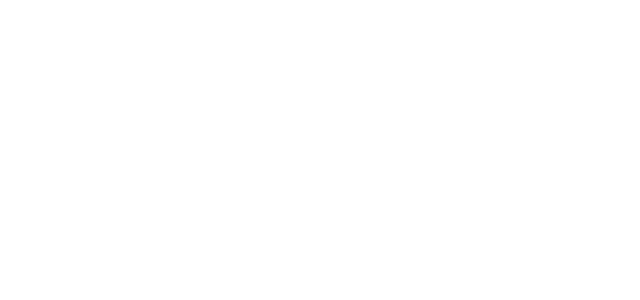
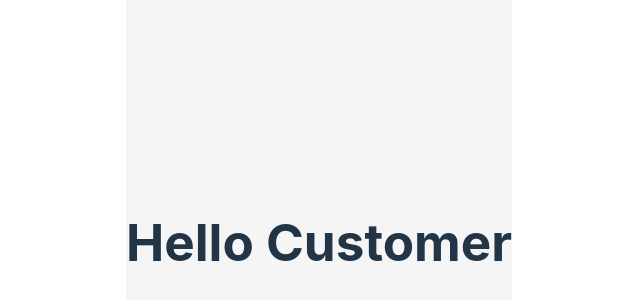
Before and after one commit to Valiantic/RENM-Login-and-Signup-System, a React (Vite) app in the folder frontend/: page /customer in a window 1280 px wide. Before the commit this address had no page. Shown: the part 158-458 px from the top of the page, without its empty margins (244-884 px from the left). Built offline with nearby package versions, Linux system fonts and the light colour scheme.

Commit message:
Add 404 page for error route and style admin and customer page

```diff
--- a/frontend/src/App.jsx
+++ b/frontend/src/App.jsx
@@ -3,6 +3,9 @@ import { BrowserRouter as Router, Route, Routes, Link } from 'react-router-dom';
 import Signup from './components/Signup';
 import Login from './components/Login';
 import Home from './components/Home';
+import Customer from './components/Customer';
+import Admin from './components/Admin';
+import Error from './components/Error';
 
 function App() {
   return (
@@ -11,7 +14,10 @@ function App() {
         <Routes>
           <Route path="/signup" element={<Signup />} />
           <Route path="/login" element={<Login />} />
+          <Route path="/customer" element={<Customer />} />
+          <Route path="/admin" element={<Admin />} />
           <Route path="/" element={<Home />} />
+          <Route path="/*" element={<Error />} />
         </Routes>
       </div>
     </Router>
--- /dev/null
+++ b/frontend/src/assets/css/Admin.css
@@ -0,0 +1,9 @@
+.admincontainer {
+    display: flex;
+    flex-direction: column;
+    justify-content: center;
+    align-items: center;
+    height: 100vh;
+    background-color: #f5f5f5;
+    margin-left: 370px;
+}
--- /dev/null
+++ b/frontend/src/assets/css/Customer.css
@@ -0,0 +1,9 @@
+.customercontainer{
+    display: flex;
+    flex-direction: column;
+    justify-content: center;
+    align-items: center;
+    height: 100vh;
+    background-color: #f5f5f5;
+    margin-left: 370px;
+}
--- a/frontend/src/assets/css/Home.css
+++ b/frontend/src/assets/css/Home.css
@@ -7,3 +7,13 @@
     background-color: #f5f5f5;
     margin-left: 470px;
 }
+
+.error{
+    display: flex;
+    flex-direction: column;
+    justify-content: center;
+    align-items: center;
+    height: 100vh;
+    background-color: #f5f5f5;
+    margin-left: 470px;
+}
--- a/frontend/src/components/Admin.jsx
+++ b/frontend/src/components/Admin.jsx
@@ -1,8 +1,9 @@
 import React from 'react';
+import '../assets/css/admin.css';
 
 function Admin() {
   return (
-    <div>
+    <div className='admincontainer'>
       <h1>Hello Admin</h1>
     </div>
   );
--- a/frontend/src/components/Customer.jsx
+++ b/frontend/src/components/Customer.jsx
@@ -1,8 +1,9 @@
 import React from 'react';
+import '../assets/css/customer.css';
 
 function Customer() {
   return (
-    <div>
+    <div className='customercontainer'>
       <h1>Hello Customer</h1>
     </div>
   );
--- /dev/null
+++ b/frontend/src/components/Error.jsx
@@ -0,0 +1,12 @@
+import React from 'react'
+import '../assets/css/home.css'
+
+const Error = () => {
+  return (
+    <div className='error'>
+      <h1>404 Error</h1>
+    </div>
+  )
+}
+
+export default Error
```
